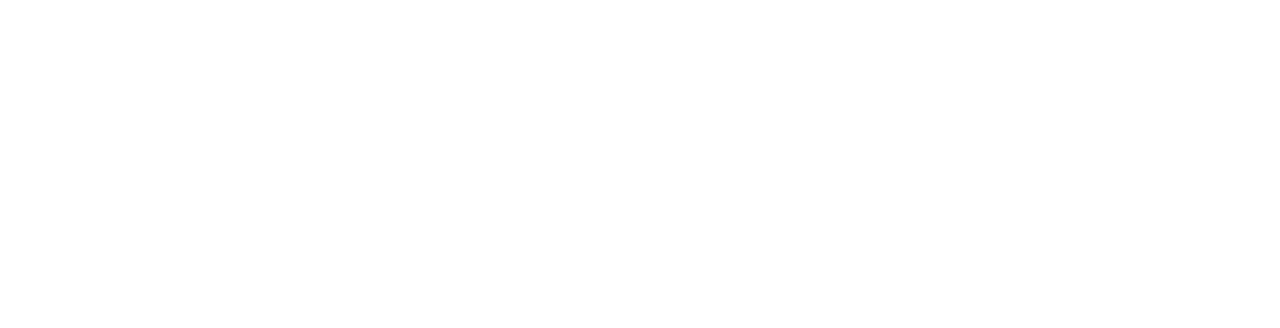
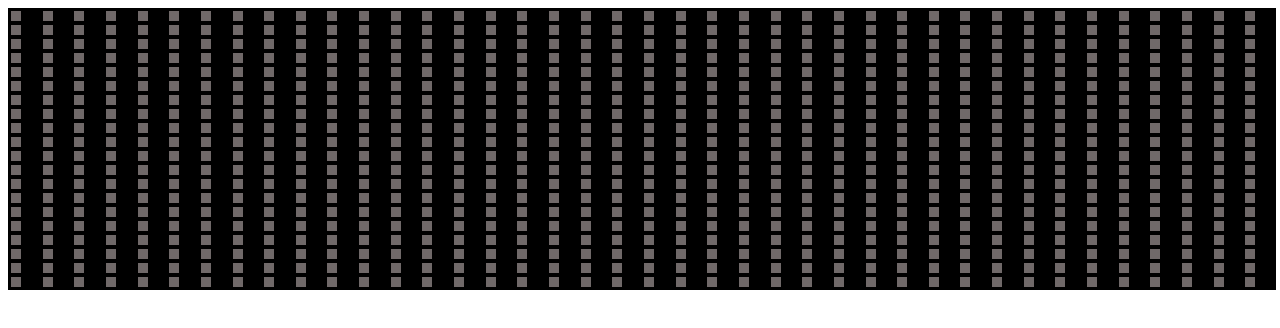
Before and after one commit to acciojob/Color-board-arshad-hash, a website: page main.html in a window 1280 px wide. Drawn offline with Linux system fonts and the light colour scheme.

Commit message:
created a submission

```diff
--- a/main.html
+++ b/main.html
@@ -6,7 +6,10 @@
 	<link rel="stylesheet" href="styles.css">
 </head>
 
-<body>
+<body> <div class="container">
+
+    </div>
+
 	<!-- the entire body must be written by student -->
     <script type="text/javascript" src="./script.js">
 </script>
--- a/script.js
+++ b/script.js
@@ -1 +1,23 @@
 //your JS code here. If required.
+  document.addEventListener("DOMContentLoaded" , function (){
+            let container = document.querySelector(".container");
+
+            for(let i=0  ; i<800 ; i++)
+            {
+                let pixel= document.createElement("div");
+                pixel.classList.add("box");
+                container.appendChild(pixel);
+
+                pixel.addEventListener("mouseover" , ()=>{
+                pixel.style.background="red";
+            });
+            pixel.addEventListener("mouseout" , ()=>{
+
+                setTimeout(()=>{
+                    pixel.style.background="grey";
+                },1000);
+
+            });
+            }
+
+        });
--- a/styles.css
+++ b/styles.css
@@ -1 +1,20 @@
 /*  your css code here. If applicable */
+.container{
+    width: 100%;
+    background-color: black;
+    border: 2px solid black;
+    padding: 2px;
+    display: grid;
+    grid-template-columns: repeat(40, 1fr);
+    gap: 2px;
+    margin: 0;
+    padding: 0;
+  }
+
+  .box {
+    width: 10px;
+    height: 10px;
+    background-color: rgb(112, 105, 105);
+    border: 1px solid black;
+
+  }
```
